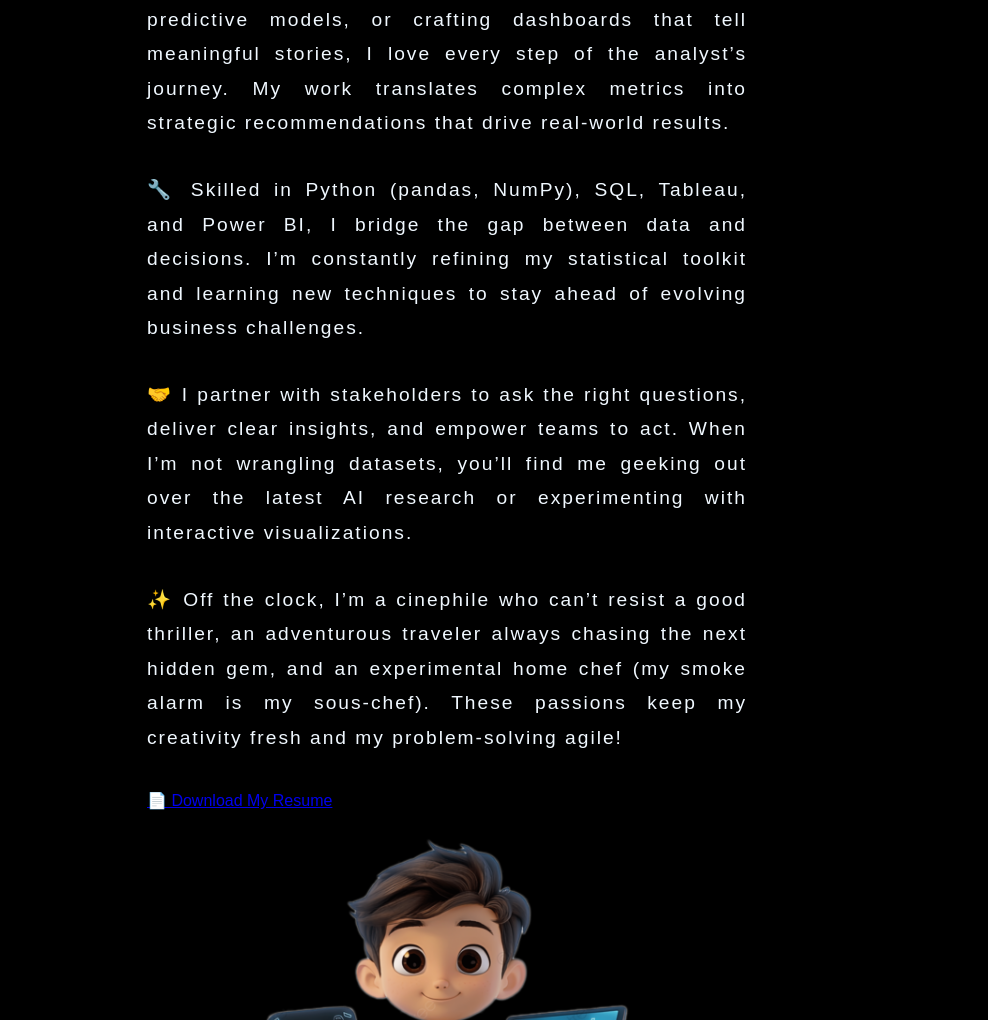
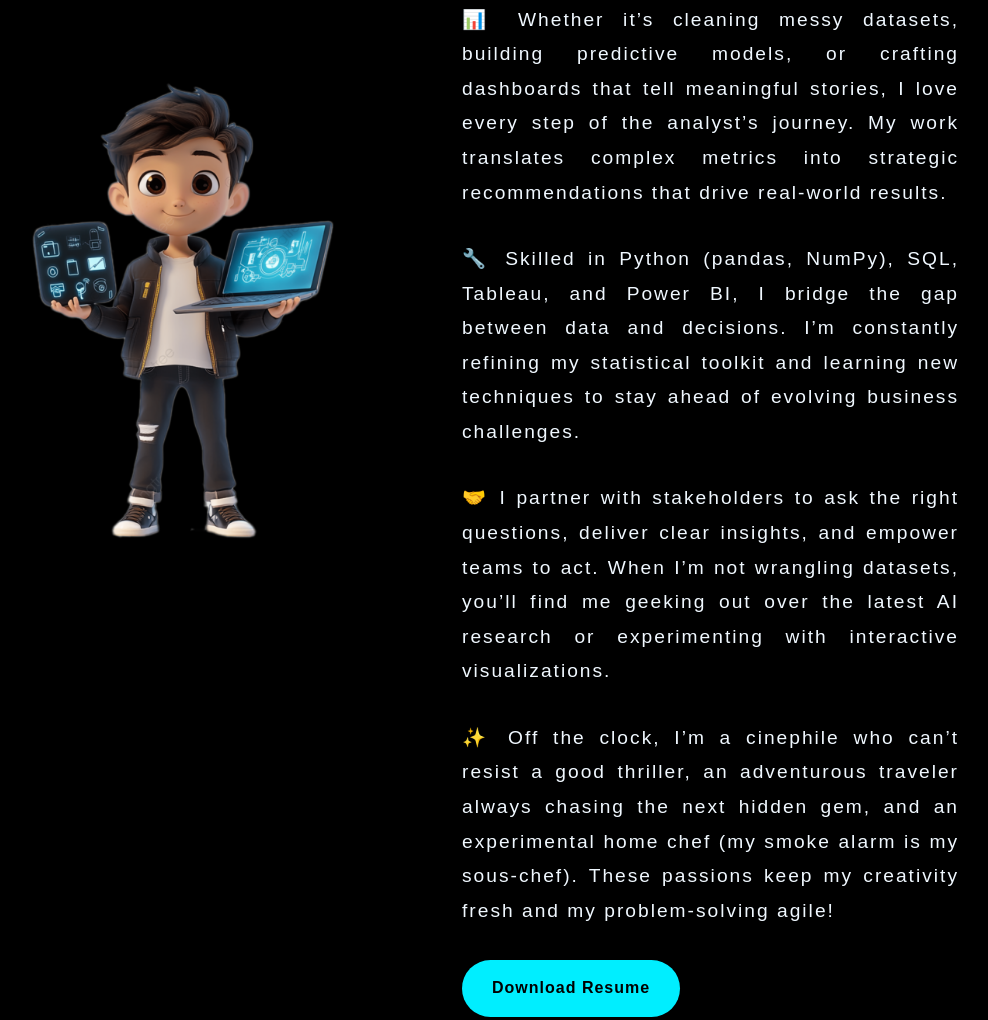
Before and after one commit to MrAdithya21/mywebs.github.io, a plain HTML site: page index.html in a window 1280 px wide. Shown: the part 1242-2262 px from the top of the page, without its empty margins (193-1181 px from the left). Drawn offline with nearby package versions, Linux system fonts and the light colour scheme; animation ran at ten frames a second.

Commit message:
About updated

```diff
--- a/index.html
+++ b/index.html
@@ -61,40 +61,31 @@
     <div class="about-container">
         <!-- About Text Section -->
         <div class="about-text animate-from-left">
-            <h2 class="about-heading">
-  About <span class="highlight">Me</span>
-</h2>
-<div class="about-content">
-  <p class="intro">
+            <h2>About <span>Me</span></h2>
+             <p class="intro">
     <strong>🌟 “Insights drive impact.”</strong>
     I’m <em>Adithya Singupati</em>, a data enthusiast on a mission to turn raw numbers into clear, actionable narratives. Pursuing my M.S. in Data Science at Indiana University Bloomington, I thrive on uncovering patterns, optimizing workflows, and guiding decisions with data.
   </p>
 
-  <p class="analysis-passion">
+  <p>
     📊 Whether it’s cleaning messy datasets, building predictive models, or crafting dashboards that tell meaningful stories, I love every step of the analyst’s journey. My work translates complex metrics into strategic recommendations that drive real-world results.
   </p>
 
-  <p class="toolkit">
+  <p >
     🔧 Skilled in <span class="pill">Python (pandas, NumPy)</span>, <span class="pill">SQL</span>, <span class="pill">Tableau</span>, and <span class="pill">Power BI</span>, I bridge the gap between data and decisions.
     I’m constantly refining my statistical toolkit and learning new techniques to stay ahead of evolving business challenges.
   </p>
 
-  <p class="collaboration">
+  <p >
     🤝 I partner with stakeholders to ask the right questions, deliver clear insights, and empower teams to act. When I’m not wrangling datasets, you’ll find me geeking out over the latest AI research or experimenting with interactive visualizations.
   </p>
 
-  <p class="personality">
+  <p >
     ✨ Off the clock, I’m a cinephile who can’t resist a good thriller, an adventurous traveler always chasing the next hidden gem, and an experimental home chef (my smoke alarm is my sous-chef). These passions keep my creativity fresh and my problem-solving agile!
   </p>
 
-  <a href="https://drive.google.com/file/d/1fbuyQezCOXgmUU4FgVqnKKVBN6JthQmZ/view?usp=sharing"
-     class="btn download-resume"
-     target="_blank"
-     rel="noopener">
-    📄 Download My Resume
-  </a>
-</div>
-
+            <a href="https://drive.google.com/file/d/1fbuyQezCOXgmUU4FgVqnKKVBN6JthQmZ/view?usp=sharing" class="abtbtn-box" target="_blank">Download Resume</a>
+        </div>
 
         <!-- About Image Section -->
         <div class="about-image animate-from-right">
```
